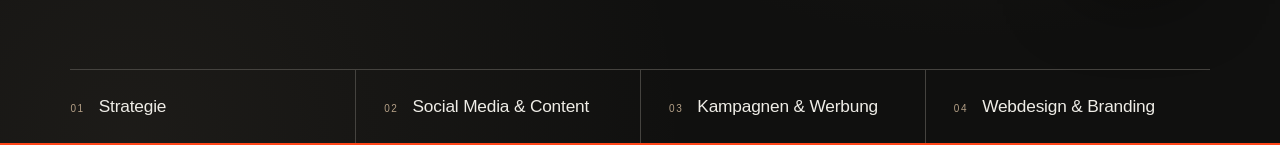
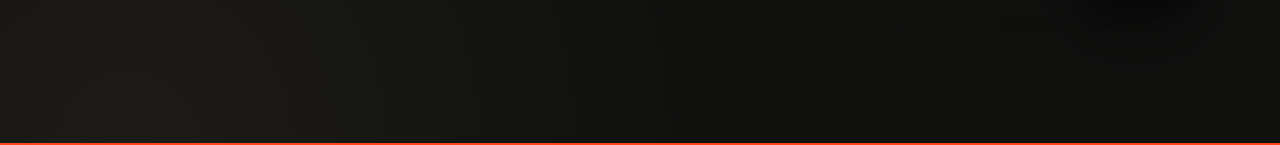
Before and after one commit to luisjulianfried-stack/ll-collective-studio, a Next.js app: page / in a window 1280 px wide. Shown: the part 657-802 px from the top of the page. Built offline with nearby package versions, Linux system fonts and the light colour scheme; no server answers.

Commit message:
Remove offer navigation from page
Removed the offer navigation section from the page.

```diff
--- a/app/page.tsx
+++ b/app/page.tsx
@@ -12,7 +12,6 @@ import { Footer } from '@/components/footer';
 import { Welcome } from '@/components/welcome';
 import { showcases } from '@/lib/showcases';
 
-const offer = [['01', 'Strategie'], ['02', 'Social Media & Content'], ['03', 'Kampagnen & Werbung'], ['04', 'Webdesign & Branding']];
 const steps = [
   ['01', 'Gespräch', 'Wir klären Ziel, Umfang und Zeitplan.'],
   ['02', 'Umsetzung', 'Content, Kampagnen und Website aus einer Hand.'],
@@ -39,9 +38,6 @@ export default function Home() {
           <PhoneMock/>
         </a>}
       </div>
-      <nav className="hx-offer" aria-label="Leistungen">
-        {offer.map(([n, label]) => <a href="#services" key={n}><span>{n}</span>{label}</a>)}
-      </nav>
     </section>
 
     <Services/>
```
